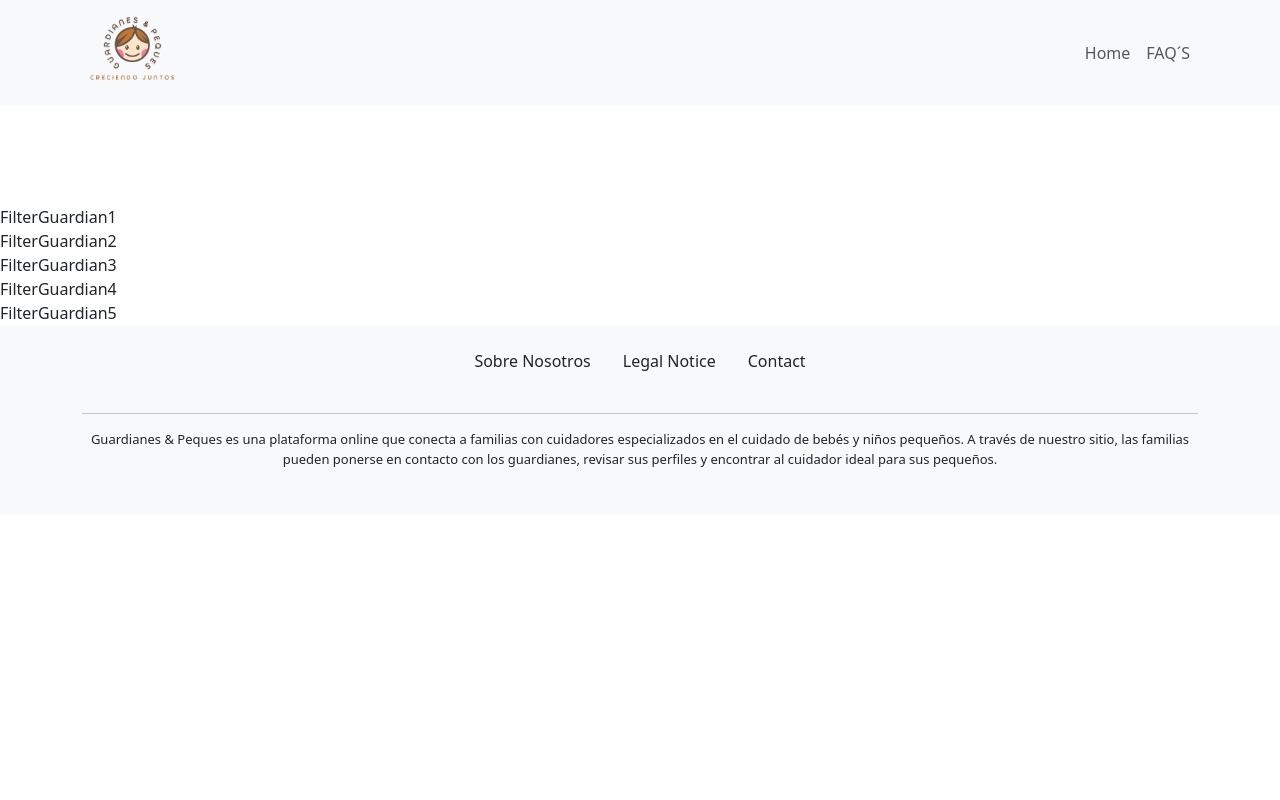
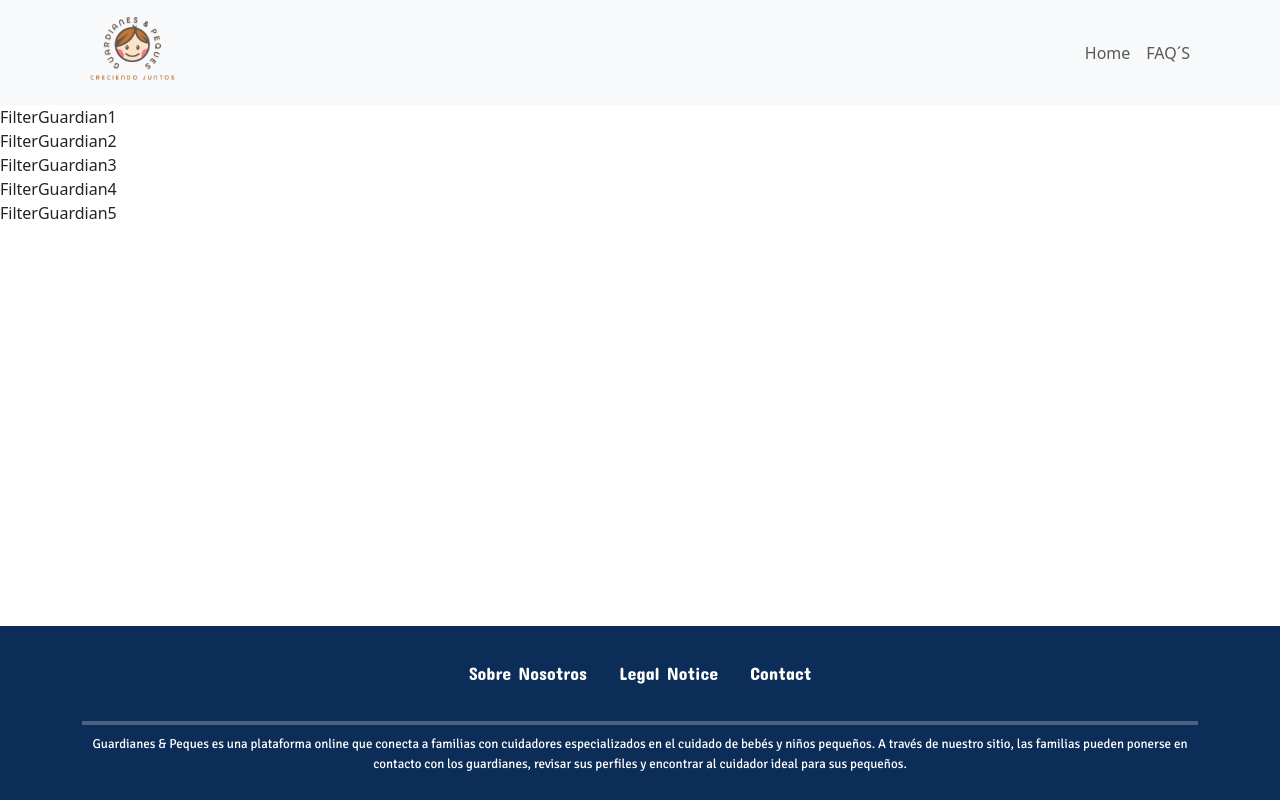
Before and after one commit to 0mararal0/Proyecto-Guardianes-Peques, a React (Vite) app in the folder Client/: page /filterGuardian in a window 1280 px wide. Built offline with nearby package versions, Linux system fonts and the light colour scheme.

Commit message:
pagina about, contact, legal notice

```diff
--- a/Client/src/App.css
+++ b/Client/src/App.css
@@ -1,11 +1,11 @@
 @font-face {
-  font-family: "ConcertOne-Regular.ttf";
+  font-family: "ConcertOne";
   src: url("./assets/fonts/ConcertOne-Regular.ttf") format("truetype");
   font-weight: normal;
   font-style: normal;
 }
 @font-face {
-  font-family: "Signika-VariableFont_GRAD\,wght.ttf";
+  font-family: "Signika";
   src: url("./assets/fonts/Signika-VariableFont_GRAD\,wght.ttf")
     format("truetype");
   font-weight: normal;
@@ -24,3 +24,19 @@
   --guardian-rosa: #ffb0b0;
   --guardian-gris: #efecec;
 }
+
+
+html, body {
+  height: 100%;
+  margin: 0;
+}
+
+#root {
+  display: flex;
+  flex-direction: column;
+  min-height: 100vh;
+}
+
+main {
+  flex: 1;
+}
--- a/Client/src/App.jsx
+++ b/Client/src/App.jsx
@@ -8,18 +8,24 @@ import { About } from "./pages/About/About";
 import { Filter } from "./pages/Filter/Filter";
 import { FilterClient } from "./pages/Filter/FilterClient";
 import { FilterGuardian } from "./pages/Filter/FilterGuardian";
+import { LegalNotice } from "./pages/LegalNotice/LegalNotice";
+import { Contact } from "./pages/Contact/Contact";
 
 function App() {
   return (
     <>
       <NavbarApp />
+      <main>
         <Routes>
           <Route path="/" element={<Home />} />
           <Route path="/about" element={<About />} />
+          <Route path="/contact" element={<Contact />} />
+          <Route path="/legalNotice" element={<LegalNotice />} />
           <Route path="/filter" element={<Filter />} />
           <Route path="/filterClient" element={<FilterClient />} />
           <Route path="/filterGuardian" element={<FilterGuardian />} />
         </Routes>
+      </main>
       <Footer />
     </>
   );
--- a/Client/src/components/Footer/Footer.jsx
+++ b/Client/src/components/Footer/Footer.jsx
@@ -4,24 +4,20 @@ import { Link } from "react-router-dom";
 
 export const Footer = () => {
   return (
-    <footer className="bg-body-tertiary">
-      <Container>
-        <div className="d-flex justify-content-center align-items-center py-3">
-          <Nav>
-            <Nav.Link as={Link} to="/about" className="text-dark">Sobre Nosotros</Nav.Link>
-            <Nav.Link href="#legalNotice" className="text-dark">Legal Notice</Nav.Link>
-            <Nav.Link href="#contact" className="text-dark">Contact</Nav.Link>
+    <footer className="footer">
+      <Container className="footer-contenedor">
+        <Nav className="d-flex justify-content-center align-items-center py-3 text-link">
+          <Nav.Link as={Link} to="/about" className="tipo-letra">Sobre Nosotros</Nav.Link>
+          <Nav.Link as={Link} to="/legalNotice" className="tipo-letra">Legal Notice</Nav.Link>
+          <Nav.Link as={Link} to="/contact" className="tipo-letra">Contact</Nav.Link>
         </Nav>
-        </div>
-        <hr/>
-        <div>
+        <hr />
         <p className="text-footer">
           Guardianes & Peques es una plataforma online que conecta a familias con cuidadores
           especializados en el cuidado de bebés y niños pequeños. A través de nuestro sitio,
           las familias pueden ponerse en contacto con los guardianes, revisar sus perfiles y
           encontrar al cuidador ideal para sus pequeños.
         </p>
-        </div>
       </Container>
     </footer>
   );
--- a/Client/src/components/Footer/styleFooter.css
+++ b/Client/src/components/Footer/styleFooter.css
@@ -1,9 +1,37 @@
-.text-footer{
+.text-footer {
   text-align: center;
   font-size: 13px;
+  font-family: Signika;
+  color: white;
 }
 
-.bg-body-tertiary{
-  margin-bottom: 100px;
-  padding-bottom: 30px;
+.footer {
+  width: 100%; /* Asegura que el footer ocupe todo el ancho */
+  position: relative; /* Cambiado a relative para evitar que el footer se superponga */
+  margin-top: 20px; /* Espacio superior para separar del contenido anterior */
+  margin-bottom: 0;
+  background-color: var(--guardian-azul);
+  padding:10px 0;
 }
+
+.footer-contenedor {
+  width: 100%; /* Asegura que el contenedor ocupe todo el ancho */
+}
+
+.text-link {
+  font-size: 18px;
+}
+
+.tipo-letra {
+  font-family: ConcertOne;
+}
+
+.footer hr {
+  border: 2px solid white;
+  margin: 10px 0; /* Margen vertical para separación */
+}
+
+.footer .nav-link {
+  color: white !important;
+  background-color: transparent !important; /* Asegura que no haya fondo en los enlaces */
+}
--- a/Client/src/pages/About/About.jsx
+++ b/Client/src/pages/About/About.jsx
@@ -5,22 +5,22 @@ export const About = () => {
   return (
     <section>
       <div className="about-div">
-        <h1>Acerca de nosotros</h1>
+        <h1 className="titulo">Acerca de nosotros</h1>
         <div>
-          <h3>Conectamos familias con cuidadores.</h3>
-          <p>
+          <h3 className="titulo">Conectamos familias con cuidadores.</h3>
+          <p className="texto">
           Guardianes & Peques es una plataforma creada con el objetivo de
           ofrecer atención de calidad a los niños, entendiendo que este cuidado
           es esencial para el bienestar familiar y el desarrollo saludable de los pequeños.
           </p>
-          <p>Nuestra misión en Guardianes & Peques es facilitar a las familias la búsqueda
+          <p className="texto">Nuestra misión en Guardianes & Peques es facilitar a las familias la búsqueda
             de cuidadores especializados que se adapten a sus necesidades, al tiempo que
             brindamos oportunidades laborales a profesionales en el ámbito del cuidado infantil.
           </p>
         </div>
         <div>
-          <h3>¿Qué ofrecemos?</h3>
-          <ul>
+          <h3 className="titulo">¿Qué ofrecemos?</h3>
+          <ul className="texto">
           <li>
           Para las familias, proporcionamos una solución accesible y completa que simplifica
           la búsqueda de niñeras, educadores, cuidadores con experiencia en necesidades especiales,
--- a/Client/src/pages/About/styleAbout.css
+++ b/Client/src/pages/About/styleAbout.css
@@ -4,3 +4,13 @@
   padding: 20px; /* Espaciado interno */
   text-align: center; /* Centra el texto */
 }
+
+.texto{
+  font-family: Signika;
+
+}
+
+.titulo{
+  font-family: ConcertOne;
+
+}
```
Lines whose indentation alone changed are shown as unchanged.
